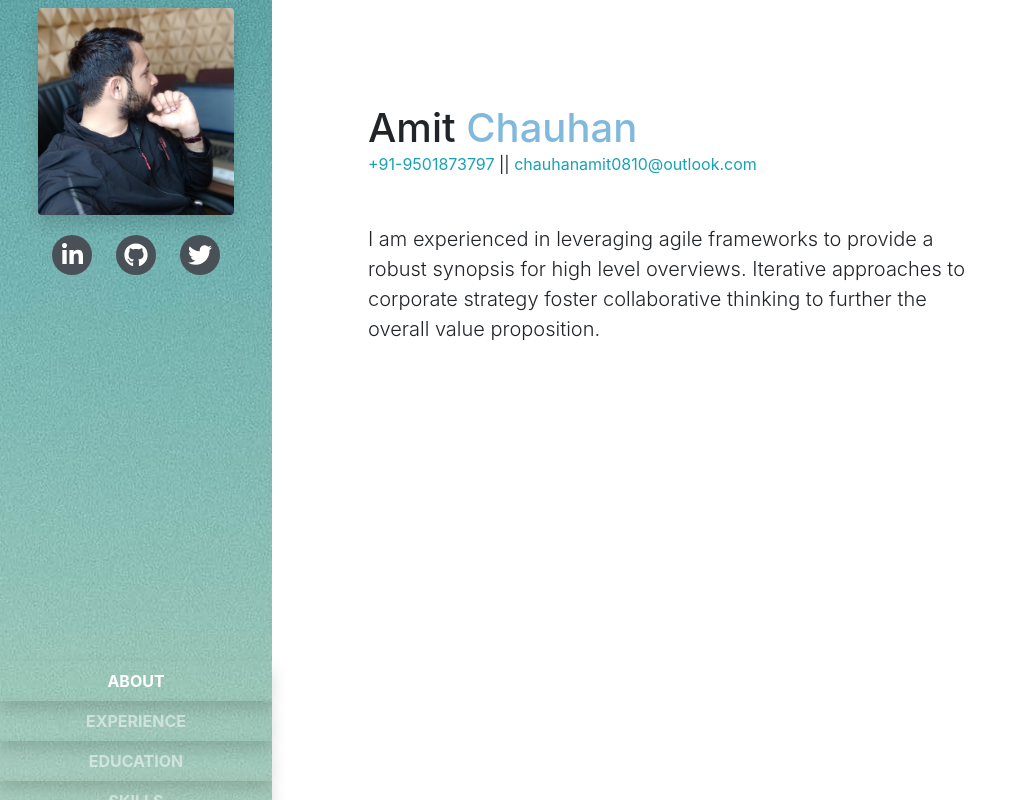
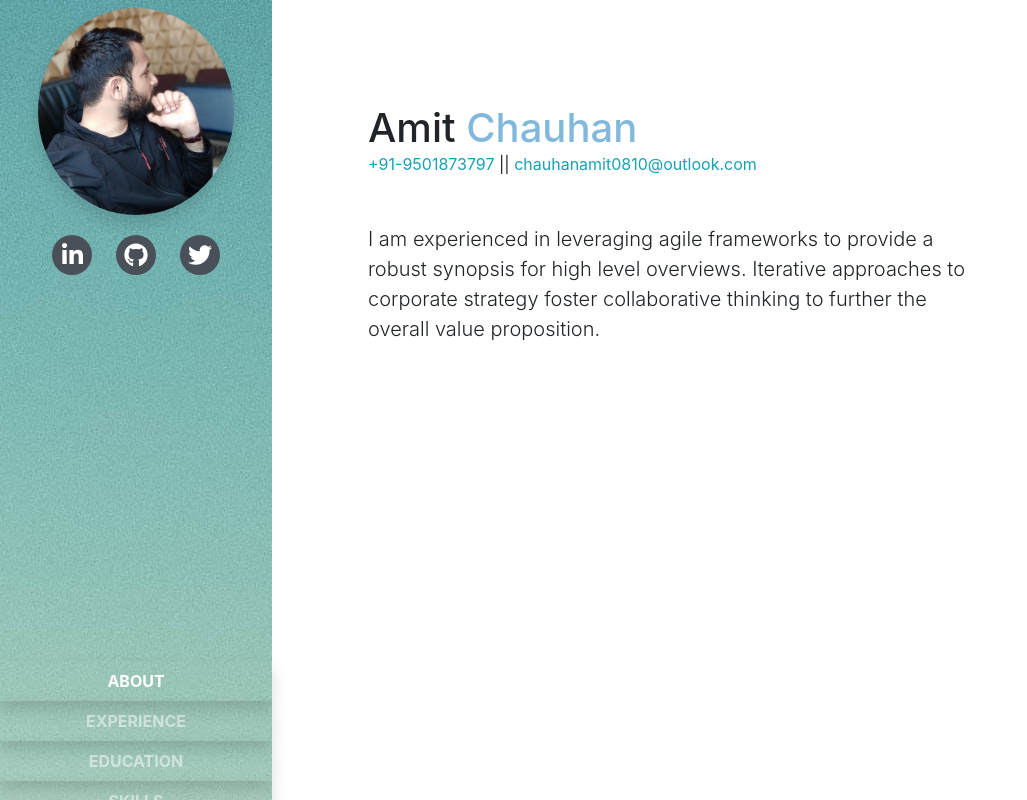
Before and after one commit to bluesuiter/amit.chauhan, a React (Create React App) app: page /about in a window 1280 px wide. Shown: the whole page, without its empty margins (0-1027 px from the left). Built offline with nearby package versions, Linux system fonts and the light colour scheme; a web font is replaced by a local one.

Commit message:
Update Sidebar.js

```diff
--- a/src/components/Sidebar/Sidebar.js
+++ b/src/components/Sidebar/Sidebar.js
@@ -17,7 +17,7 @@ const Sidebar = () =>
     return (
         <Nav id="sideNav" className="navbar navbar-expand-lg navbar-dark bg-primary fixed-top">
             <div class="col-10 text-center" href="#page-top">
-                <img height="110px" alt="Amit Chauhan" class="img-fluid img-profile shadow rounded mx-auto mb-3" src={ require('../../assets/images/1623396096273.jpg') } />
+                <img height="110px" alt="Amit Chauhan" class="img-fluid img-profile shadow rounded-circle mx-auto mb-3" src={ require('../../assets/images/1623396096273.jpg') } />
                 <div className="py-1 rounded social-icons">
                     <NavLink className="social-icon linkedin" target="_blank" to='https://in.linkedin.com/in/chauhanamit0810'><i className="fab fa-linkedin-in"></i></NavLink>
                     <NavLink className="social-icon github" target="_blank" to='https://github.com/bluesuiter'><i className="fab fa-github"></i></NavLink>
```
